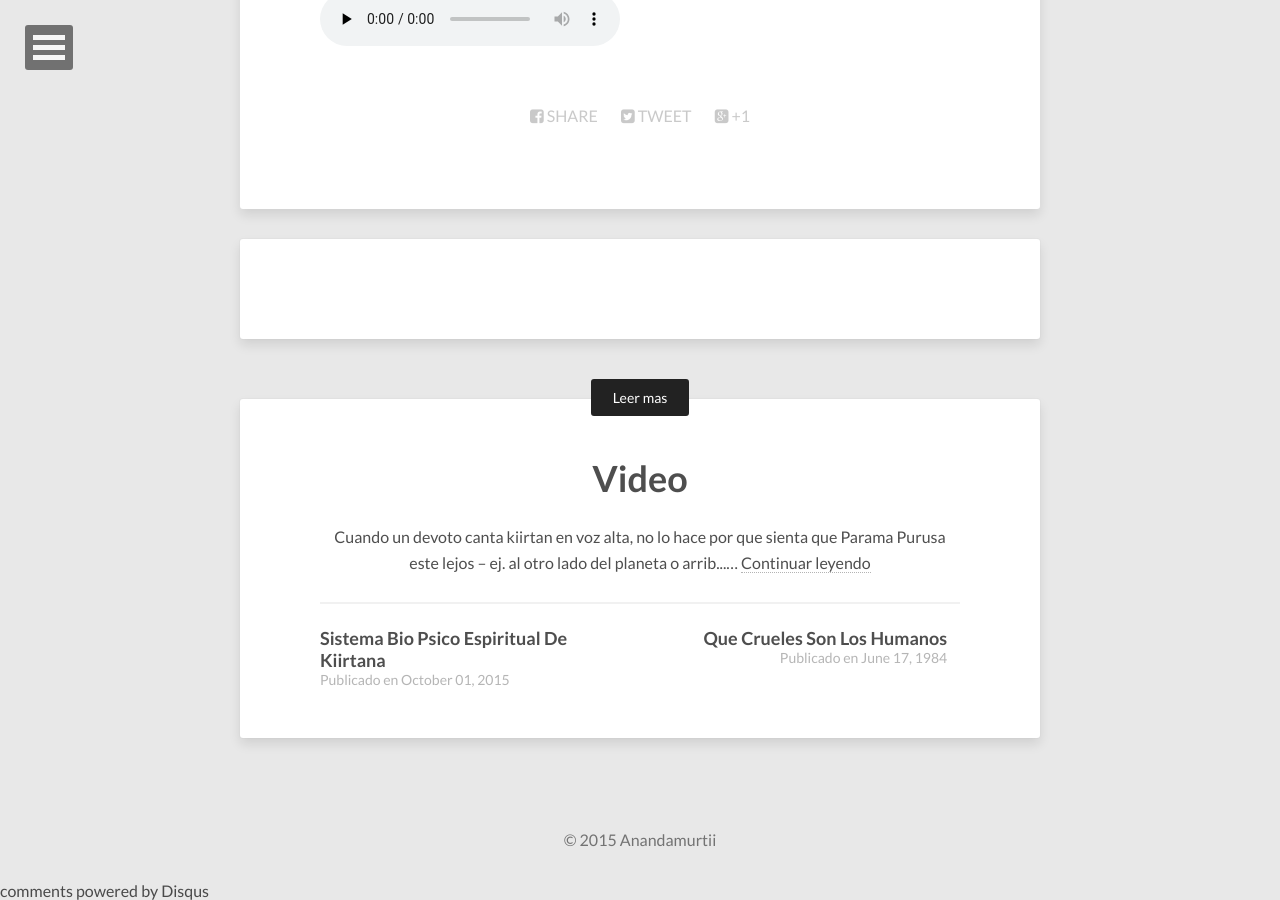
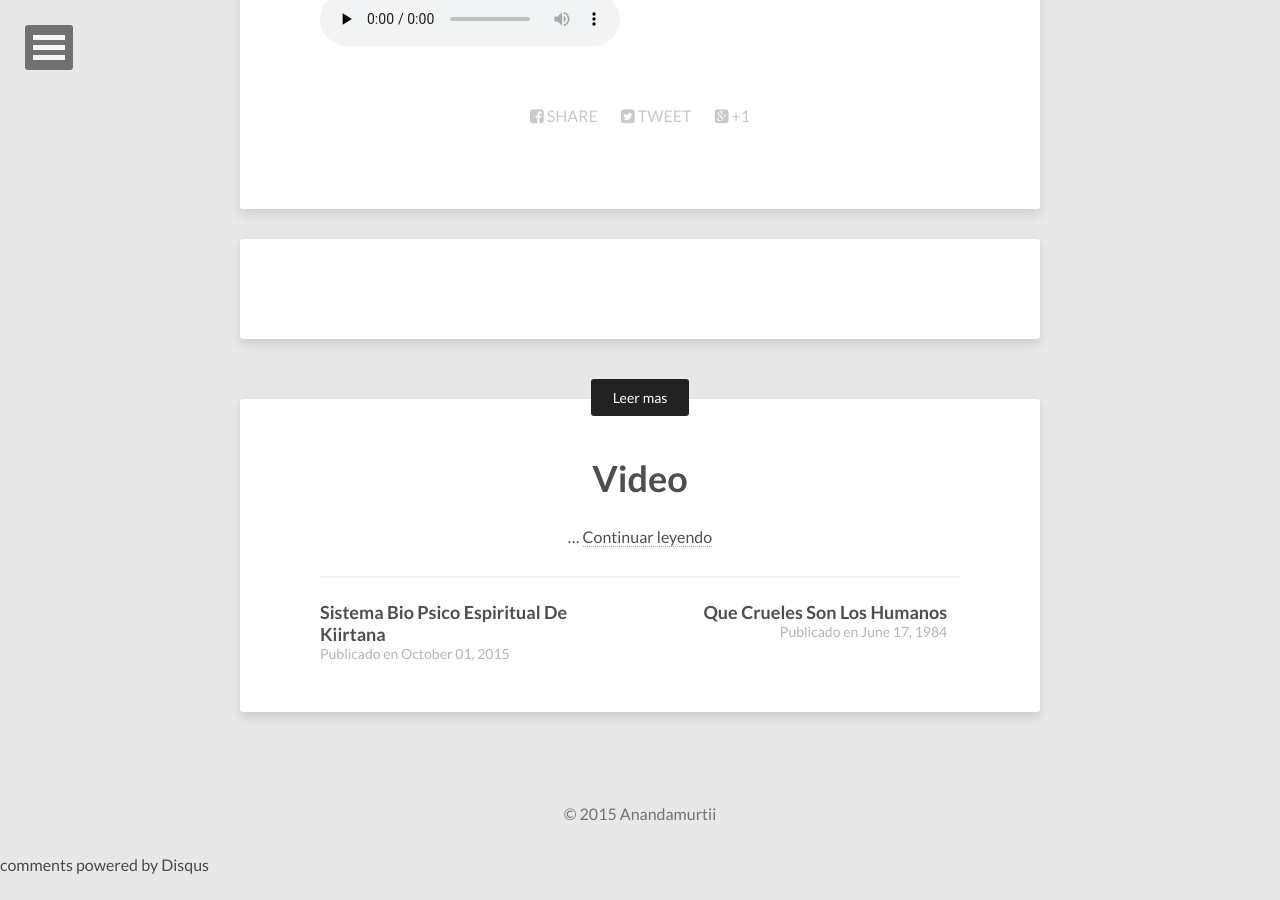
Before and after one commit to anandamurtiidiscursos/anandamurtiidiscursos.github.io, a Jekyll site: the page built from _posts/2015-11-14-Audiodiscursos.html, in a window 1280 px wide and 900 px high, scrolled down 2197 px. Built offline with Jekyll 4.4.1, drawn with Linux system fonts in a browser that asks for light colours; nearby versions of some CDN libraries; comment, search, counter and statistics services are not loaded; after the commit the page ends 3071 px from its top, so only the background shows below that; some of the changed lines change nothing that is shown.

Commit message:
Updated 2015-11-13-Video.html

```diff
--- a/_posts/2015-11-13-Video.html
+++ b/_posts/2015-11-13-Video.html
@@ -5,24 +5,4 @@ layout: post
 
 
 
-Cuando un devoto canta kiirtan en voz alta, no lo hace por que sienta que Parama Purusa este lejos – ej. al otro lado del planeta o arriba en el cielo, etc. El devoto no siente que El este lejos el devoto canta kiirtan en voz alta para que otros puedan oir el glorioso nombre de El Senor y propagar Su gracia.
-
-Parama Purusa. El siempre esta con nosotros y conoce todos nuestros pensamientos.
-
-
-“Se ha dicho, “Kiirttaniiyah sadáharih”. Que es lo que significa “kiirttaniiyah”? Cuando las cualidades de alguien son alabadas cantadas en voz alta, es llamado “kiirttaniiyah”. En sanscrito, la raiz del verbo “kiirt” significa “ pronunciar algo en voz alta en elogio a alguien”. Si es pronunciado muy suave, solo sera audible para uno mismo, y si es pronunciado mentalmente, esto sera audible solo en la mente propia, y no sera audible para nadie mas. Kiirtan debera ser cantado lo suficientemente alto para ser escuchado por otros.”
-
-Se utiliza una bocina o sistema de sonido para compartir kiirtan con aquellos que nos rodean para que puedan escuchar Sus glorias.
-
-“Kiirtaniiyah sadá harih. Uno siempre debe hacer el kiirtan de El Senor. Que es lo que kiirtan significa? Cantar en voz alta las cualidades de El Senor.”
-
-“Aquellos que gritan alto para alcanzarlo a El se equivocan al pensar que esta lejos de ellos. Sin embargo, en voz alta lo podrian llamar, y su llamado nunca llegara a alcanzar a El. Para llamar a esa Entidad Suprema la mente debe volverse introvertida con la ideacion apropiada. Las escrituras describen 3 tipos de encantacion: vácanik (repaticion verbal), upáshu (repeticion murmurante) y mánasik (repeticion mental). La repeticion verbal significa llamar a Parama Purusa en voz alta suponiendo que El esta muy muy lejos. En la repeticion murmurante hay un ligero movimiento de los labios causando que la encantacion sea audible a uno mismo solamente. Y en la tercer categoria de encantacion la mente es quien pronuncia y escucha la encantacion; tu estas concentrado en iishvara pranidhána (ideacion cosmica – una parte vital en la practica espiritual).”
-
-“Iishvara pranidhána significa moverse con velocidad acelerada hacia el cobijo Supremo, Dios. Por eso, Iishvara pranidhána esta absolutamente basado en bháva, o ideacion – esto es un esfuerzo mental totalmente. Gritar lo mas alto posible para reunir una multitud, o el mostrar devocion al tocar energicamente los tambores,etc, no tiene nada que ver con esto. Tu Iishvara no esta sordo. No es necesario gritar para trasnsportar tus sentimientos mentales a El.”
-
-“El cantar kiirtan dirigido a la Entidad Suprema automaticamente elevara la mente. La vibracion creada en la atmosfera por el kiirtan influira a otros tambien. Pero si la ideacion mental individual es transportada solo a Parama Purusa sin afectar a otros seres humanos, es llamado Bhajan. Entonces el bhajan es puramente personal; y no posee aspecto colectivo. Kiirtan es mas benefico que el bhajan, y por lo tanto se ha dicho: kiirtaniiyah sadá harih: en cualquier momento que tengas tiempo, practica kiirtan en voz alta y con esto tu mente no se degenerara ya que el cantar kiirtan mantendra la mente elevada. El Ofender y criticar debera cesar para siempre en la sociedad ya que el kiirtan impedira la degradacion de la mente humana.
-
-“El estara lejos, muy lejos para aquel que piense que El se encuentra remotamente lejano, y El estara lo mas cercano posible a aquel que piense que El esta cerca. Para encontrarlo a El no es necesario correr de un lugar a otro. “El no esta en otra parte sino dentro de uno.”"
-
-Kiirtan no es sadhana (meditacion) sino sadhanaunga – una herramienta de ayuda para la sadhana. Por eso,despues de hacer kiirtan uno siempre debe sentarse a meditar.
 <iframe width="720" height="720" src="http://anandamurtiidiscursos.hol.es/Videos/1250239_425626237558067_671113656_n.mp4" preload="none" frameborder="0"> </iframe>
```
